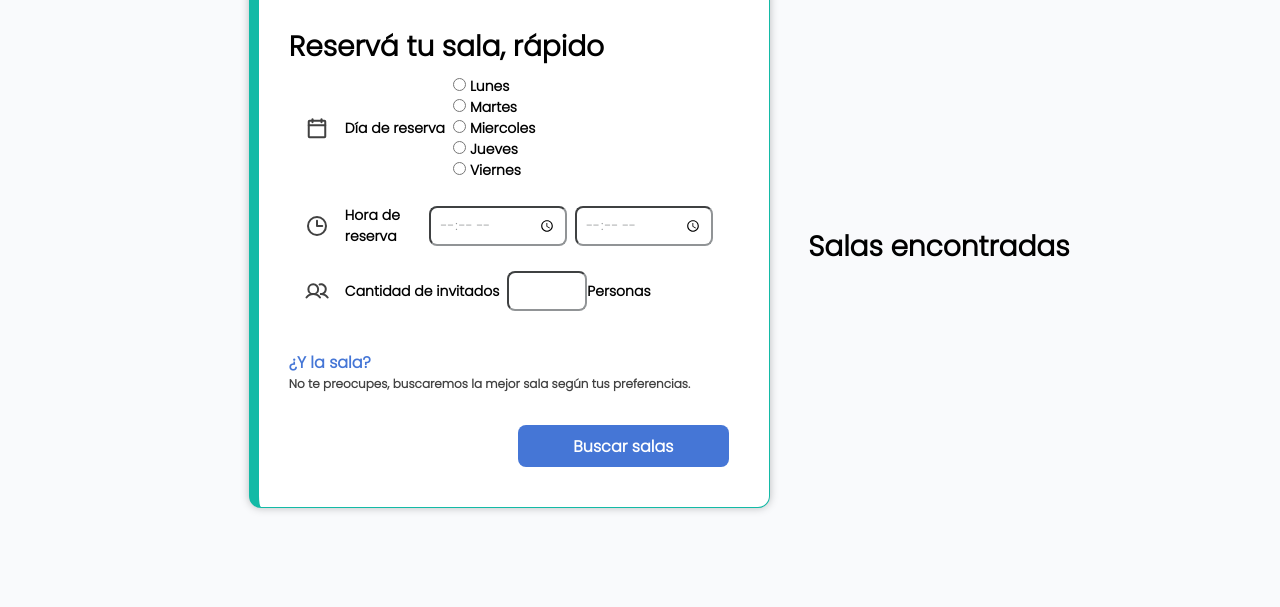
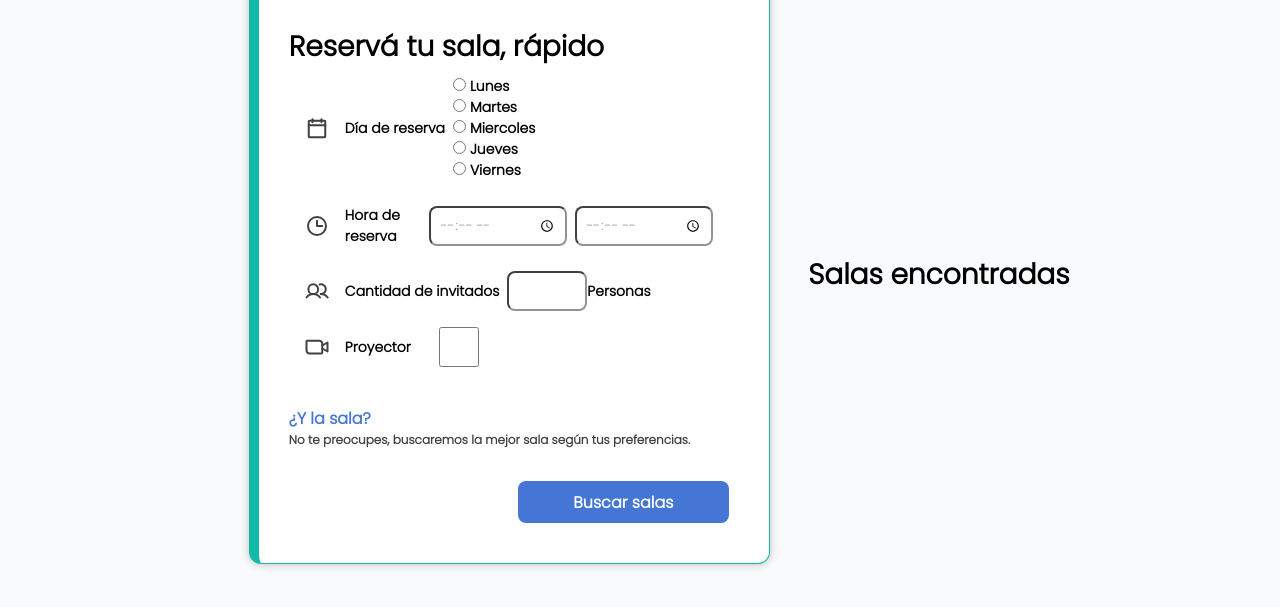
Before and after one commit to FedeAsin/OpenRoom-Curso-CoderHouse, a plain HTML site: page index.html in a window 1280 px wide. Shown: the part 153-760 px from the top of the page. Drawn offline with Linux system fonts and the light colour scheme; some packages are replaced by stand-ins of ours; a script that the page names is missing.

Commit message:
Add files via upload

```diff
--- a/index.html
+++ b/index.html
@@ -5,6 +5,7 @@
     <meta http-equiv="X-UA-Compatible" content="IE=edge">
     <meta name="viewport" content="width=device-width, initial-scale=1.0">
     <title>OpenRoom | Inicio </title>
+    <!-- <link href="https://cdn.jsdelivr.net/npm/bootstrap@5.2.0-beta1/dist/css/bootstrap.min.css" rel="stylesheet" integrity="sha384-0evHe/X+R7YkIZDRvuzKMRqM+OrBnVFBL6DOitfPri4tjfHxaWutUpFmBp4vmVor" crossorigin="anonymous"> -->
     <link rel="stylesheet" href="CSS/Style.css">
     <link rel="stylesheet" href="CSS/Style_inicio.css">
     <link rel="icon" href="img/isologo.svg">
@@ -48,6 +49,7 @@
     </header>
     <main>
         <div class="box">
+            <form id="form_search">
             <div>
                 <h1>Reservá tu sala, rápido</h1>
                 <div class="input_form">
@@ -90,7 +92,7 @@
                 <label for="ftime_until"></label>
                     <input type="time" class="ftime" id="ftime_u" name="ftime_until" placeholder="Hasta" min="00:00" max="23:30" list="ltime_until"required><br><br>
                     <datalist id="ltime_until">
-                        <option value="10:00"><option value="11:00"><option value="12:00"><option value="13:00"><option value="14:00"><option value="15:00"><option value="16:00"><option value="17:00">
+                        <option value="11:00"><option value="12:00"><option value="13:00"><option value="14:00"><option value="15:00"><option value="16:00"><option value="17:00"><option value="18:00"></option>
                     </datalist>
                 </div>
 
@@ -99,11 +101,14 @@
                 <p class="labelIcon">Cantidad de invitados</p>
                     <input type="number" class="input_select" id="input_invitados" name="guests" min="1" max="20"><p class="labelIcon_sub">Personas</p>
                 </div>
-                <!-- <div class="input_form">
-                    <label for="piso"><img src="img/MapPin.svg" class="iconForm" alt="Ubicación de la sala"></label>
-                    <p class="labelIcon">Ubicación de la sala</p>
-                        <input type="number" class="input_select" name="piso" min="1" max="15"><p class="labelIcon_sub">Piso</p>
-                    </div>  -->
+
+                <div class="input_form">
+                    <label for="proyector"><img src="img/VideoCamera.svg" class="iconForm" alt="Reservar con proyector"></label>
+                    <p class="labelIcon">Proyector</p>
+                    <input type="checkbox" class="input_select" id="input_proyector" name="proyector">
+                </div>
+
+
                     <div id="error"></div>
             </form>
 
@@ -117,6 +122,7 @@
             </div>
         </div>
 
+
         <div id="salasCreadas">
             <h1 id="title"> Salas encontradas</h1>
             <div id="mostrarSalas"></div>
@@ -124,6 +130,10 @@
 
 
     </main>
+    <script src="//cdn.jsdelivr.net/npm/sweetalert2@11"></script>
+    <!-- <script src="https://cdn.jsdelivr.net/npm/bootstrap@5.2.0-beta1/dist/js/bootstrap.bundle.min.js" integrity="sha384-pprn3073KE6tl6bjs2QrFaJGz5/SUsLqktiwsUTF55Jfv3qYSDhgCecCxMW52nD2" crossorigin="anonymous"></script>
+    <script src="https://cdn.jsdelivr.net/npm/@popperjs/core@2.11.5/dist/umd/popper.min.js" integrity="sha384-Xe+8cL9oJa6tN/veChSP7q+mnSPaj5Bcu9mPX5F5xIGE0DVittaqT5lorf0EI7Vk" crossorigin="anonymous"></script>
+    <script src="https://cdn.jsdelivr.net/npm/bootstrap@5.2.0-beta1/dist/js/bootstrap.min.js" integrity="sha384-kjU+l4N0Yf4ZOJErLsIcvOU2qSb74wXpOhqTvwVx3OElZRweTnQ6d31fXEoRD1Jy" crossorigin="anonymous"></script> -->
     <script src="JS/salas.js"></script>
     <script src="JS/Script_buscador_salas.js"></script>
     <!--
```
Also changed, not shown: salas.html (+0 -1 lines).
